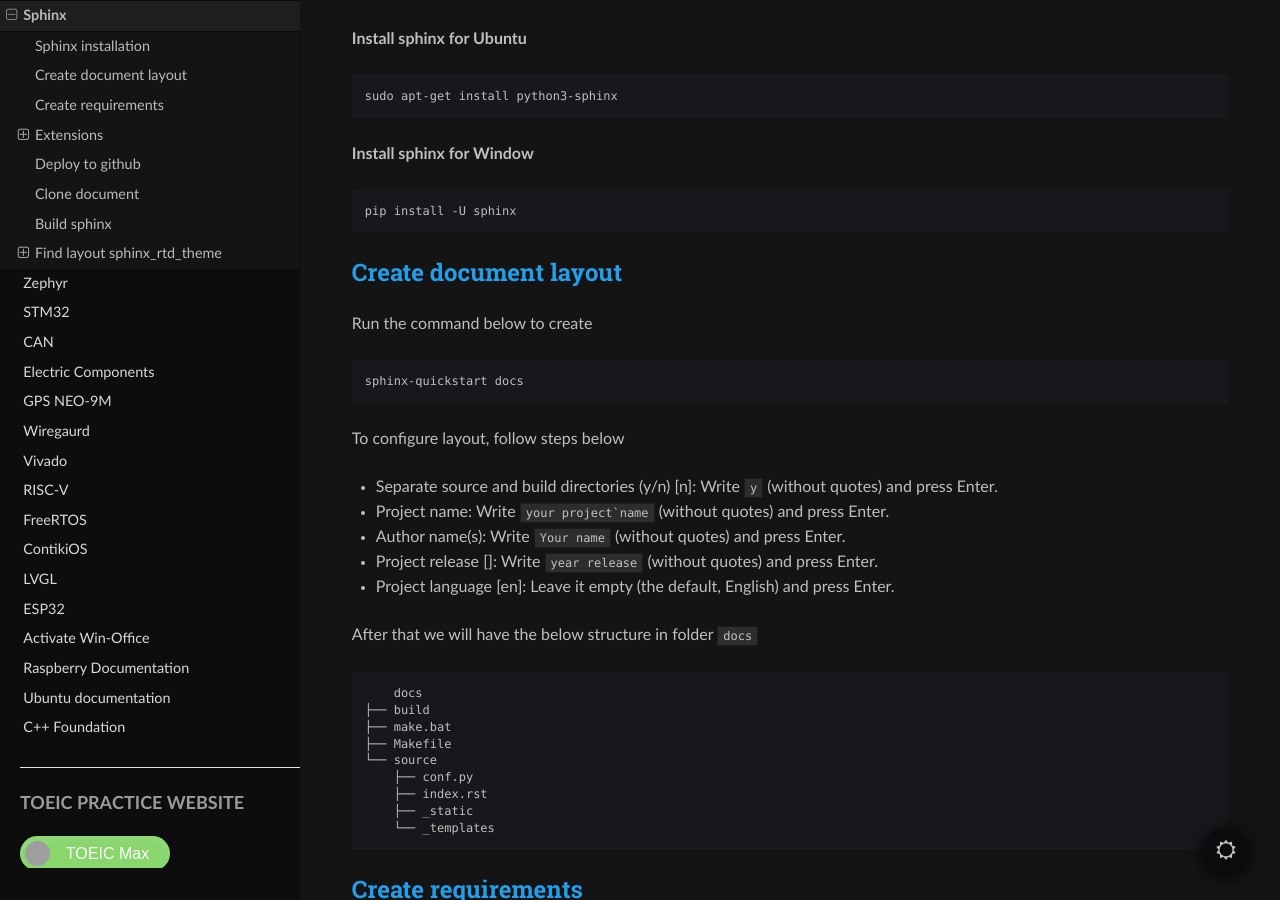
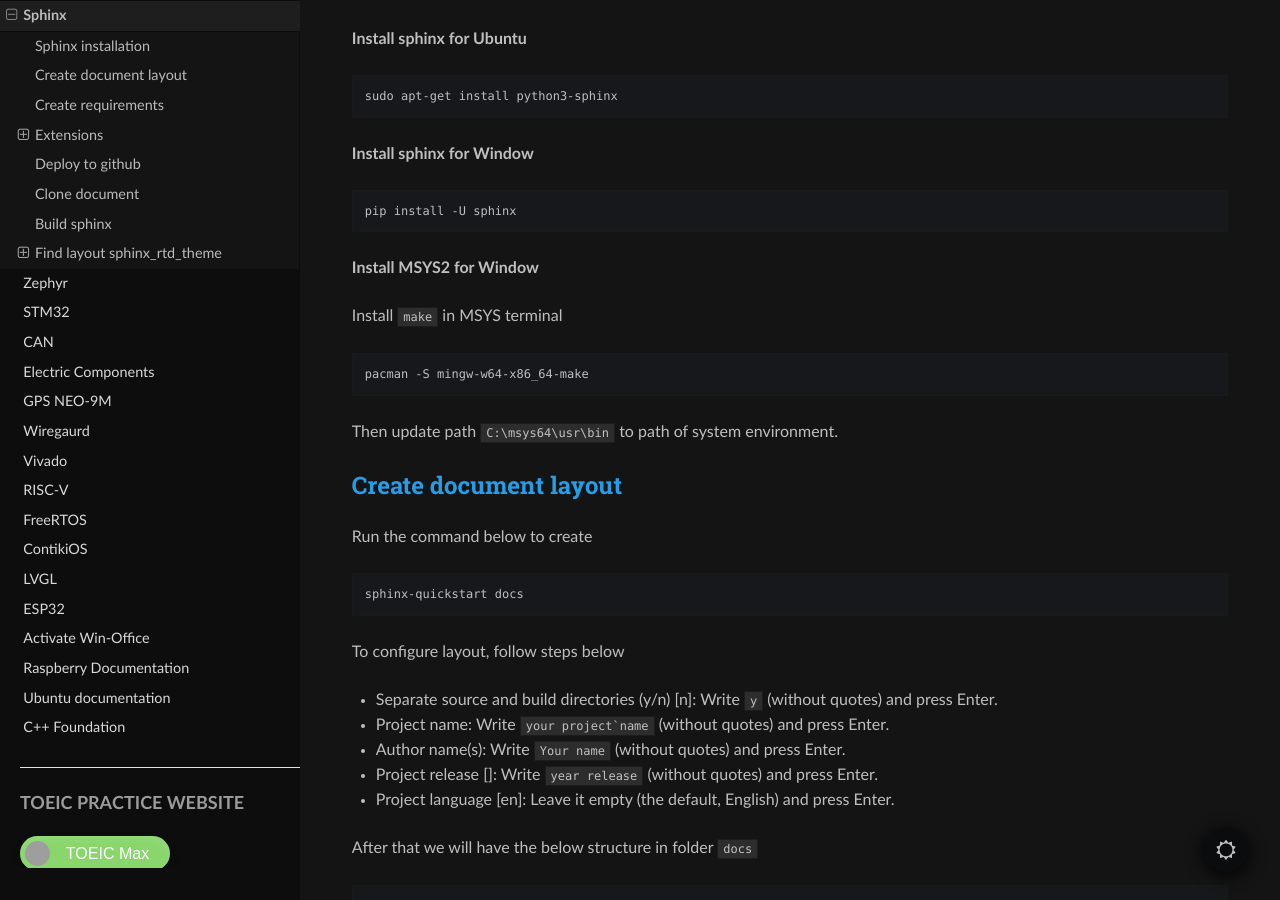
Before and after one commit to ryanjtr/MyDocs, a Sphinx documentation site: the page built from docs/source/Contents/sphinx.rst, in a window 1280 px wide and 900 px high, scrolled down 543 px. Built offline with Sphinx 7.4.7 and the Read the Docs theme 3.1.0, drawn with Linux system fonts in a browser that asks for light colours; grey boxes are pictures that could not be loaded.

Commit message:
update document for sphinx build with make

```diff
--- a/docs/source/Contents/sphinx.rst
+++ b/docs/source/Contents/sphinx.rst
@@ -20,6 +20,16 @@
 .. code-block:: bash
 
     pip install -U sphinx
+
+**Install MSYS2 for Window**
+
+Install ``make`` in MSYS terminal
+
+.. code-block:: bash
+
+    pacman -S mingw-w64-x86_64-make
+
+Then update path ``C:\msys64\usr\bin`` to path of system environment.
 
 Create document layout
 -------------------------------
```
